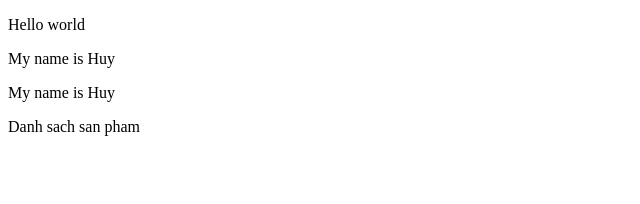
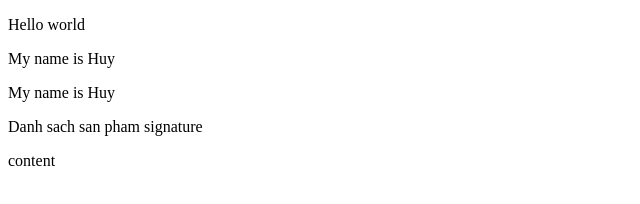
Before and after one commit to Vuquanghuybm2k6/Bai-13-index, a plain HTML site: page index1.html in a window 1280 px wide. Shown: the whole page, without its empty margins (0-640 px from the left). Drawn offline with Linux system fonts and the light colour scheme.

Commit message:
fixed index1

```diff
--- a/index1.html
+++ b/index1.html
@@ -10,7 +10,8 @@
     <p>My name is Huy</p>
     <p>My name is Huy</p>
     <p>Danh sach san pham
-
+        signature
     </p>
+    <p>content</p>
 </body>
 </html>
```
